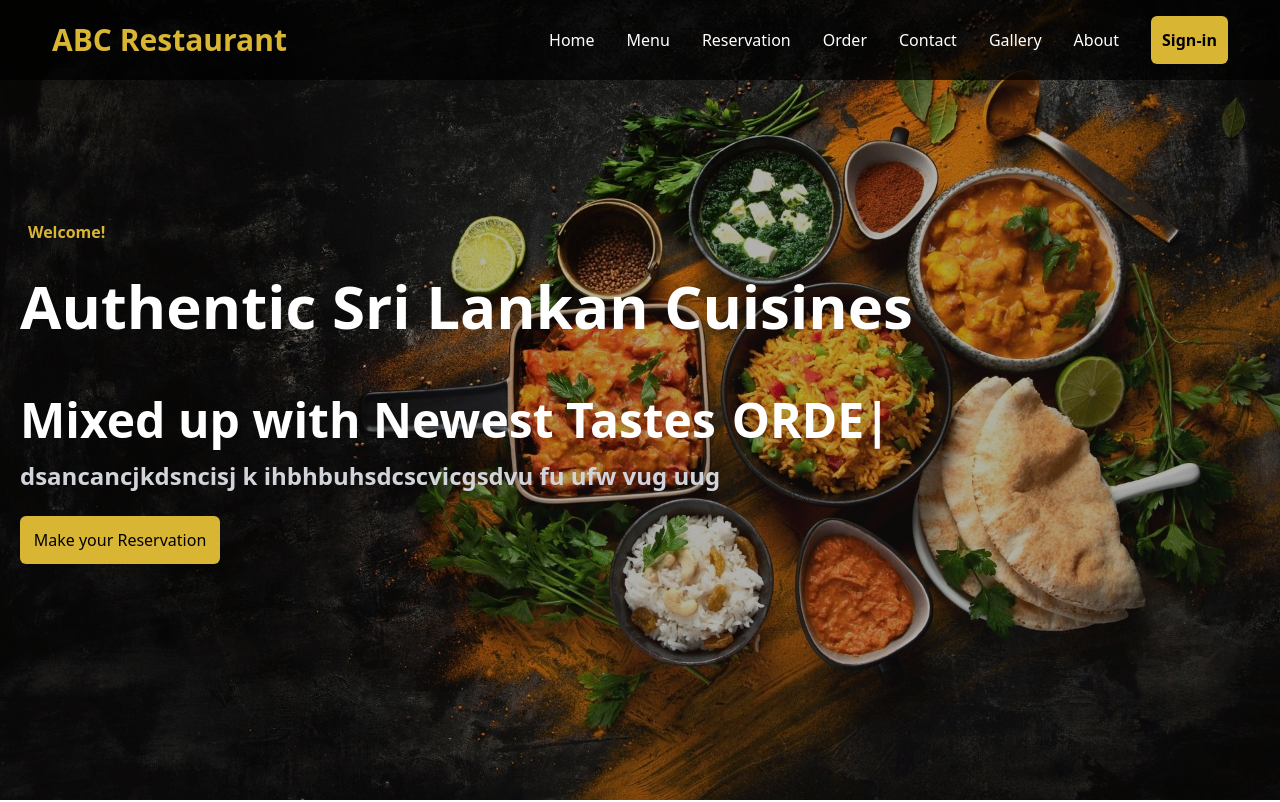
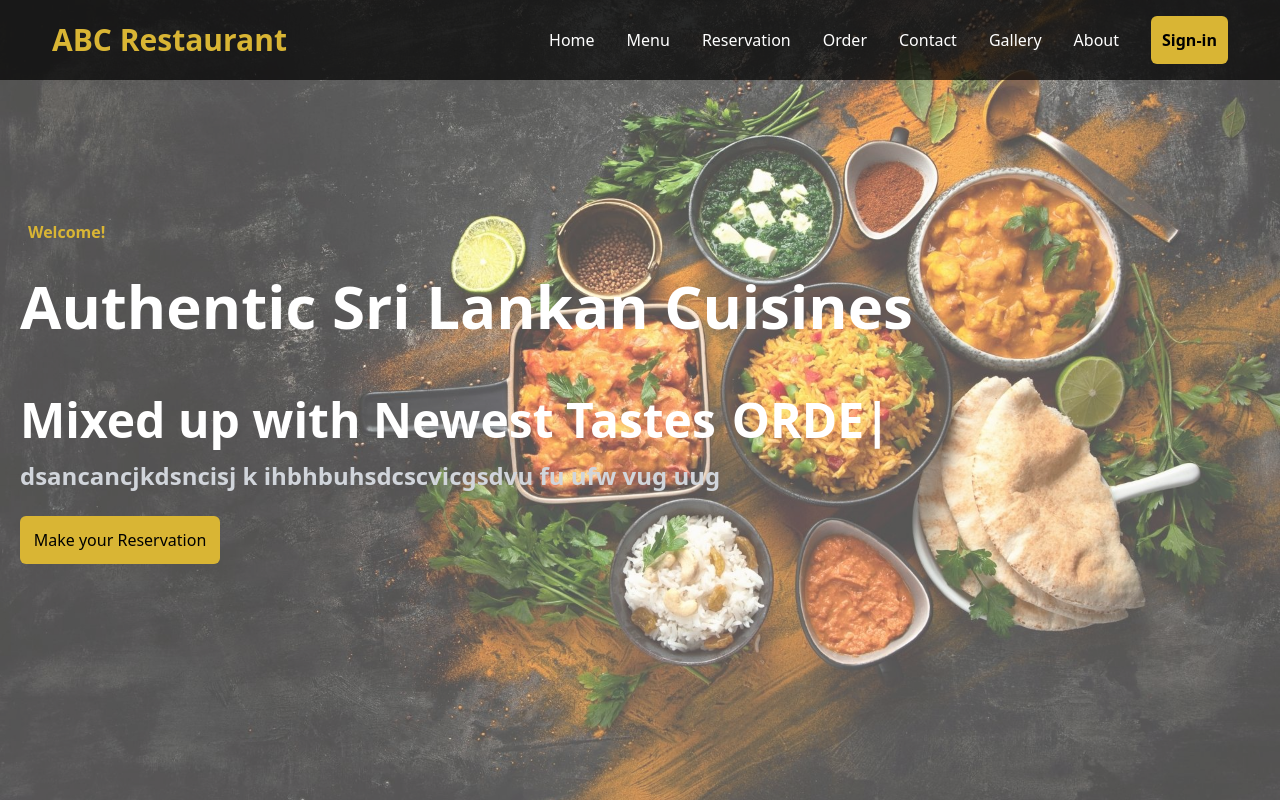
Before and after one commit to MatheeshaPJ/ABC_Restaurant, a React (Create React App) app in the folder frontend/: page / in a window 1280 px wide. Shown: the top 802 px of the page. Built offline with nearby package versions, Linux system fonts and the light colour scheme.

Commit message:
Update index.css

```diff
--- a/frontend/src/index.css
+++ b/frontend/src/index.css
@@ -1,9 +1,3 @@
 @tailwind base;
 @tailwind components;
 @tailwind utilities;
-
-
-body {
-  background-color: #000000;
-
-}
```
